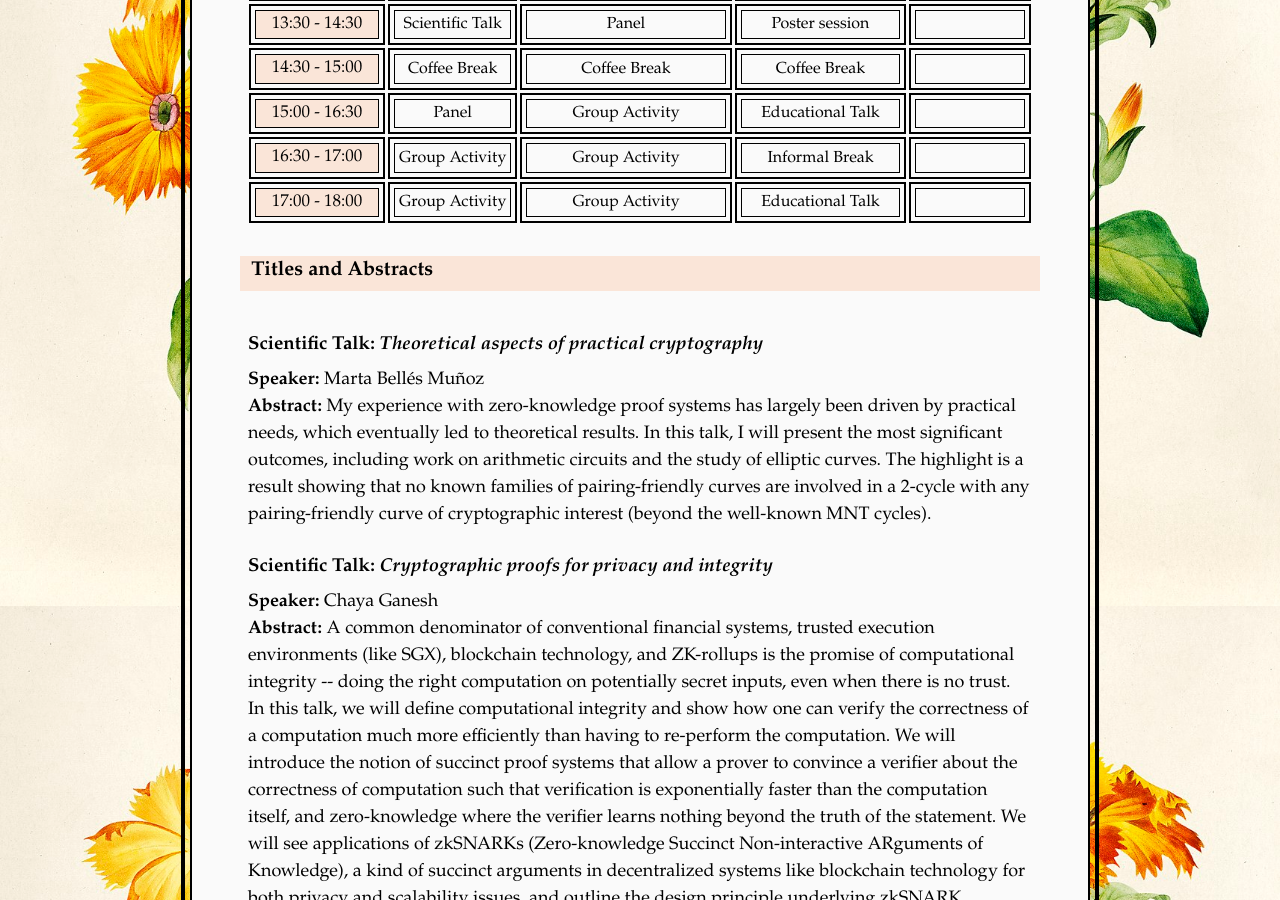
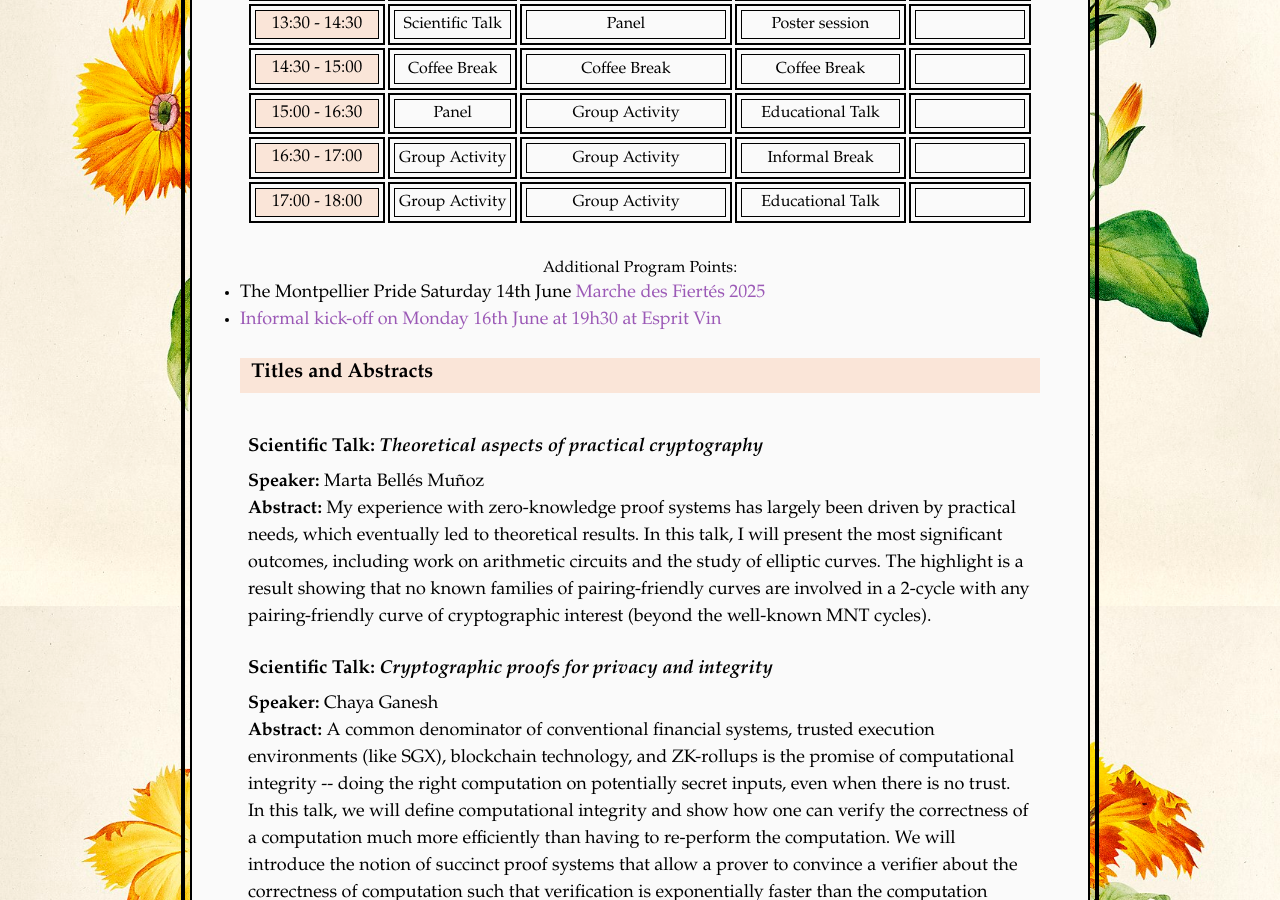
Before and after one commit to women-in-cryptography/decryptingdiversity.github.io, a Jekyll site: the page built from program.html, in a window 1280 px wide and 900 px high, scrolled down 1187 px. Built offline with Jekyll 4.4.1, drawn with Linux system fonts in a browser that asks for light colours.

Commit message:
added pride and gathering on Monday evening

```diff
--- a/program.html
+++ b/program.html
@@ -58,6 +58,12 @@ Our program is:
   </tbody>
 </table>
 </div>
+<br>
+Additional Program Points:
+<ul>
+  <li>The Montpellier Pride Saturday 14th June <a href="https://www.montpellier-france.com/whats-on/all-the-events-2/marche-des-fiertes-2025-montpellier-en-5704440/">Marche des Fiertés 2025</> </li>
+  <li>Informal kick-off on Monday 16th June at 19h30 at <a href="https://maps.app.goo.gl/Q5fGRQYL8p7w69KK9">Esprit Vin</a></li>
+</ul>
 <br>
 <h2 class="header-left">Titles and Abstracts</h2>
 <br>
```
